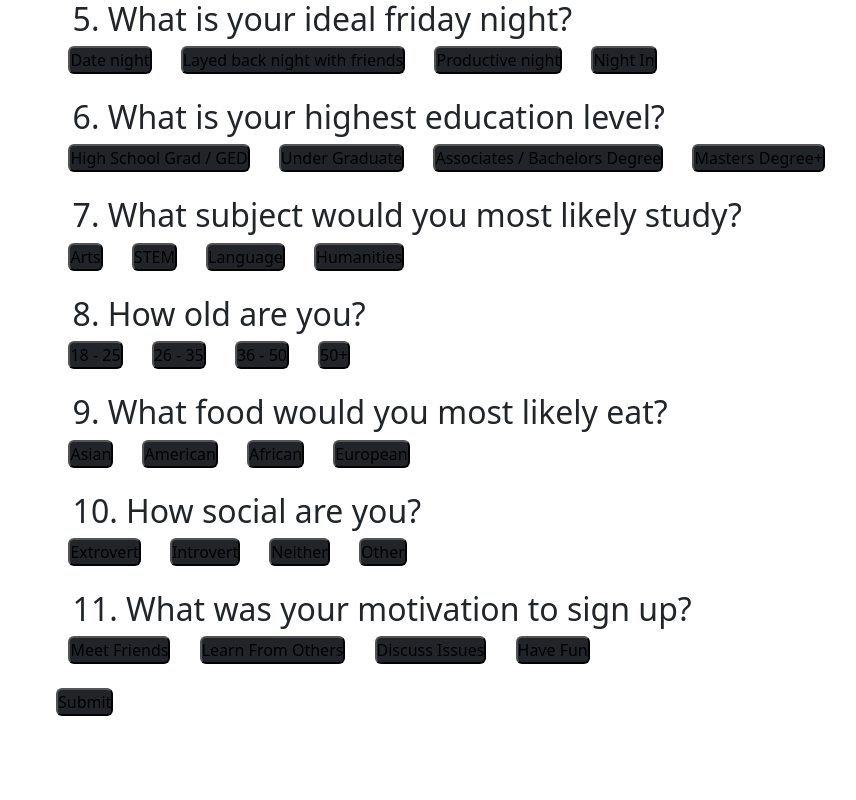
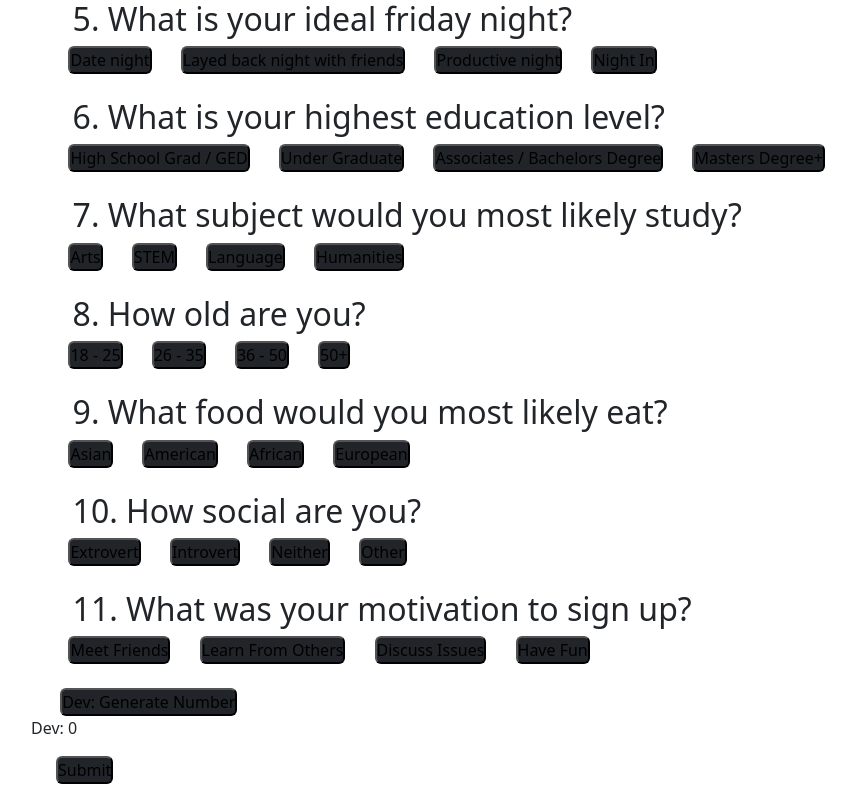
Before and after one commit to Haydebug/t9hack2023, a Next.js app in the folder newAp/ourhackathon/: page /survey/surveyPage in a window 1280 px wide. Shown: the part 564-1364 px from the top of the page, without its empty margins (1-857 px from the left). Before the commit the page ends 1296 px from the top, so only its background shows below. Built offline with nearby package versions, Linux system fonts and the light colour scheme.

Commit message:
Cool stuff

```diff
--- a/newAp/ourhackathon/src/pages/survey/surveyPage.tsx
+++ b/newAp/ourhackathon/src/pages/survey/surveyPage.tsx
@@ -142,6 +142,10 @@ function Home() {
       &nbsp;&nbsp;&nbsp;&nbsp;&nbsp;&nbsp; <button className="bg-dark rounded" onClick={() => setScore11((score11) => 2)}> Have Fun </button>
       <br></br>
       <br></br>
+      &nbsp;&nbsp;&nbsp;&nbsp;&nbsp;&nbsp; <button className="bg-dark rounded" onClick={() => setScoreFinal((scoreFinal) => (score1 + score2 + score3 + score4 + score5 + score6 + score7 + score8 + score9 + score10 + score11) / 11)}> Dev: Generate Number </button>
+      <p>
+        Dev: {scoreFinal}
+      </p>
       &nbsp;&nbsp;&nbsp;&nbsp;&nbsp; <button className="bg-dark rounded" onClick={() => {
         setScoreFinal((scoreFinal) => {
           (score1 + score2 + score3 + score4 + score5 + score6 + score7 + score8 + score9 + score10 + score11) / 11;
```
